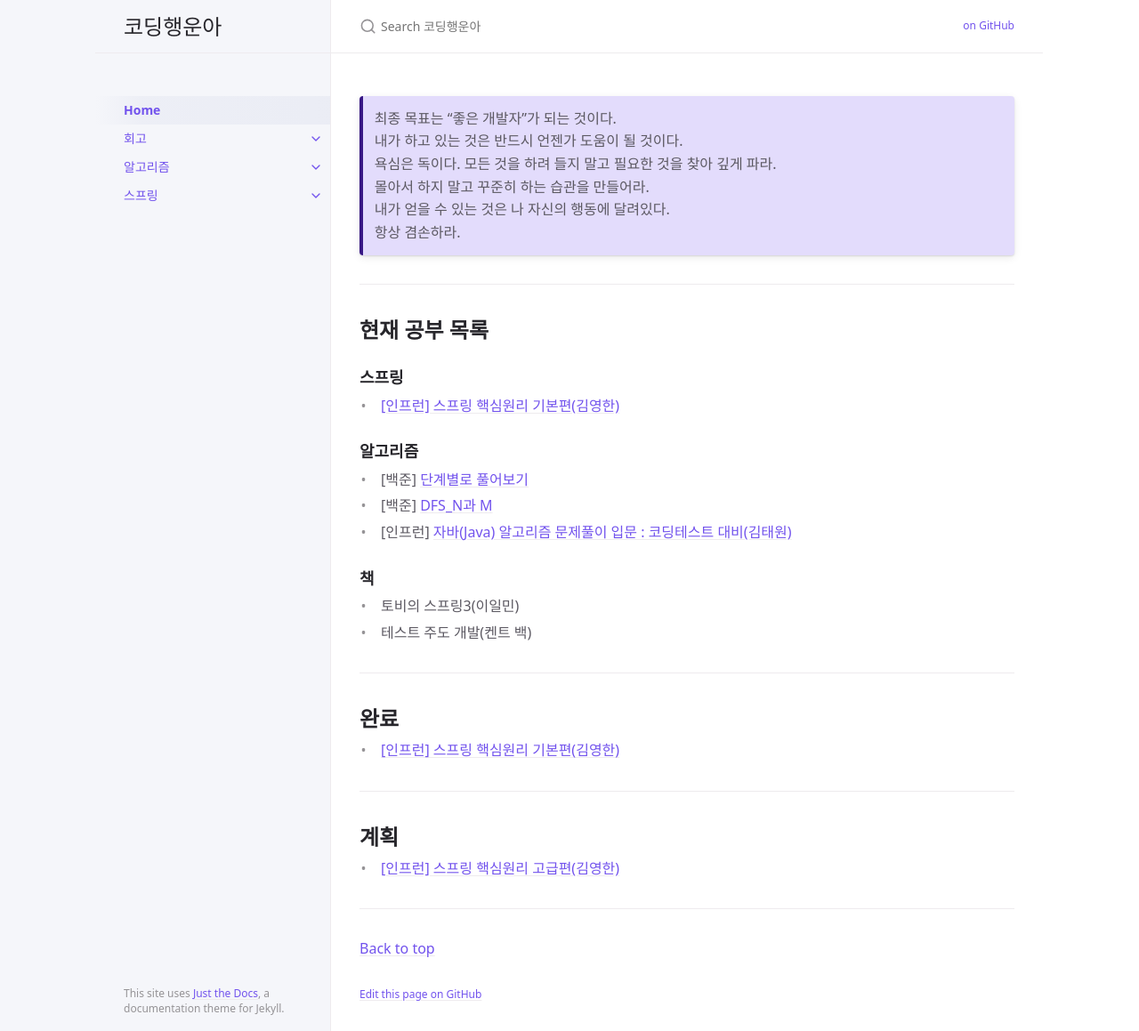
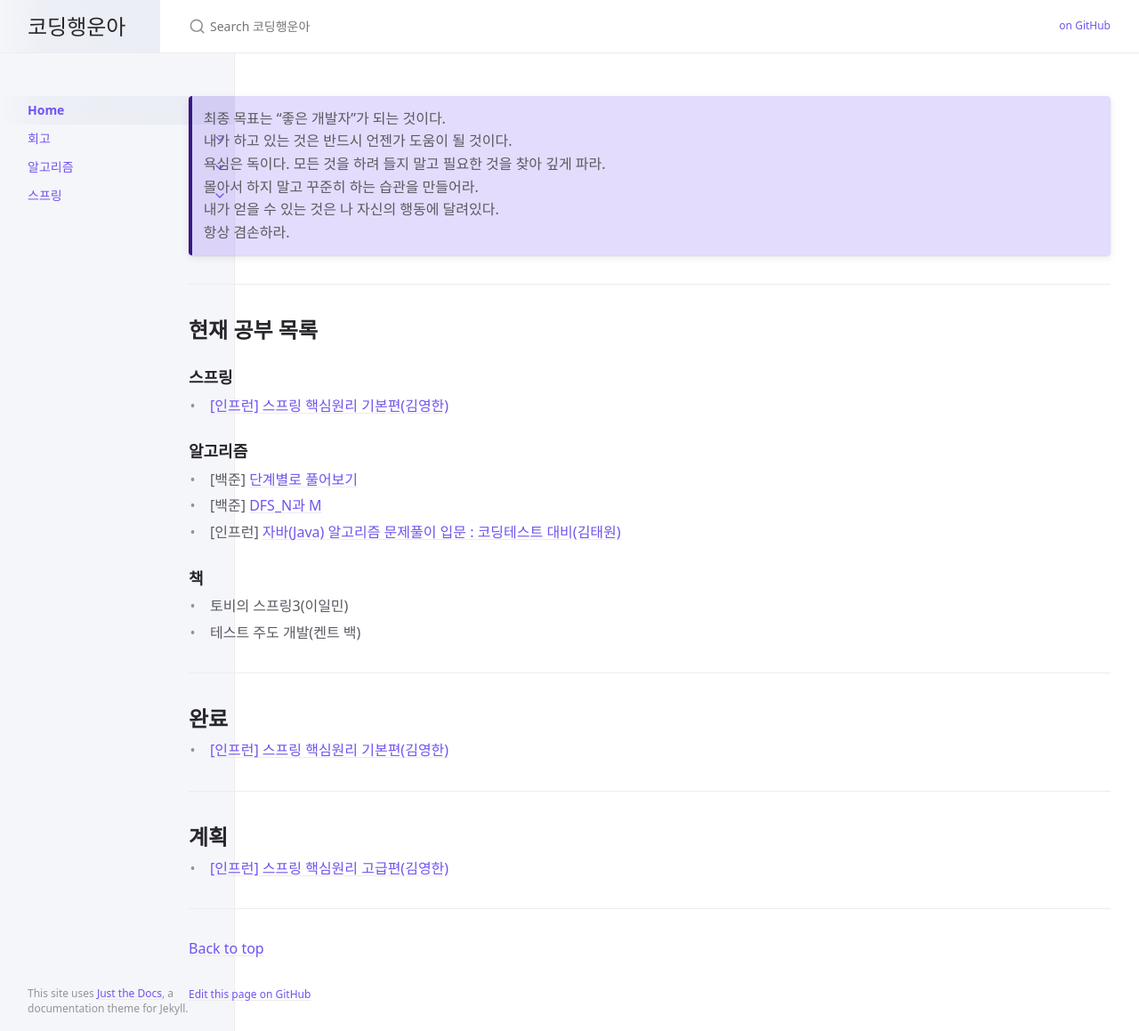
Before and after one commit to luckhunger/luckhunger-github.io, a Jekyll site: the page built from index.md, in a window 1280 px wide and 1159 px high. Shown: the whole window at 89% size. Built offline with Jekyll 4.4.1, drawn with Linux system fonts in a browser that asks for light colours.

Commit message:
네비와 메인 좌우 사이즈 변경

```diff
--- a/_sass/layout.scss
+++ b/_sass/layout.scss
@@ -17,7 +17,7 @@
   }
 
   @include mq(lg) {
-    width: calc((100% - #{$nav-width + $content-width}) / 2 + #{$nav-width});
+    width: calc((70% - #{$nav-width + $content-width}) / 2 + #{$nav-width});
     min-width: $nav-width;
   }
 }
@@ -25,13 +25,14 @@
 .main {
   @include mq(md) {
     position: relative;
-    max-width: $content-width;
+//     max-width: $content-width;
+    max-width: 1200px;
     margin-left: $nav-width-md;
   }
 
   @include mq(lg) {
     margin-left: calc(
-      (100% - #{$nav-width + $content-width}) / 2 + #{$nav-width}
+      (70% - #{$nav-width + $content-width}) / 2 + #{$nav-width}
     );
   }
 }
```
